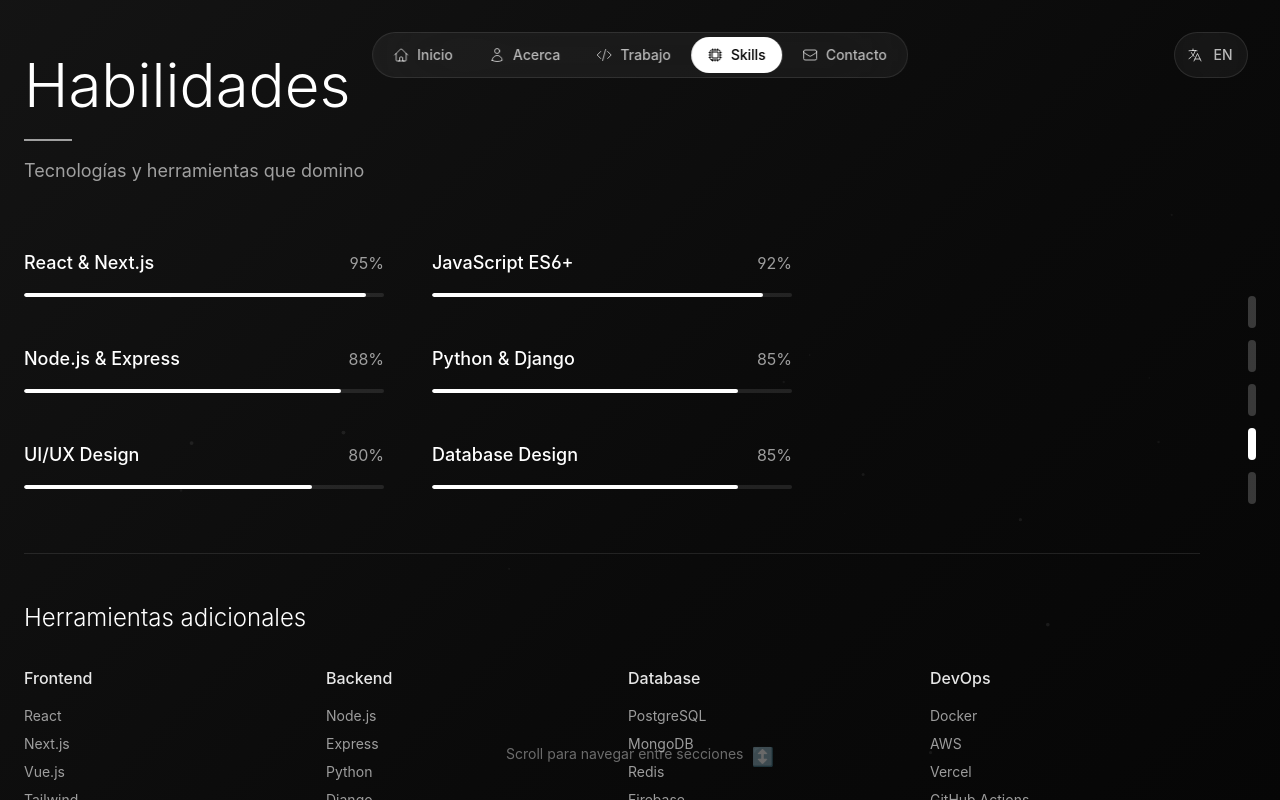
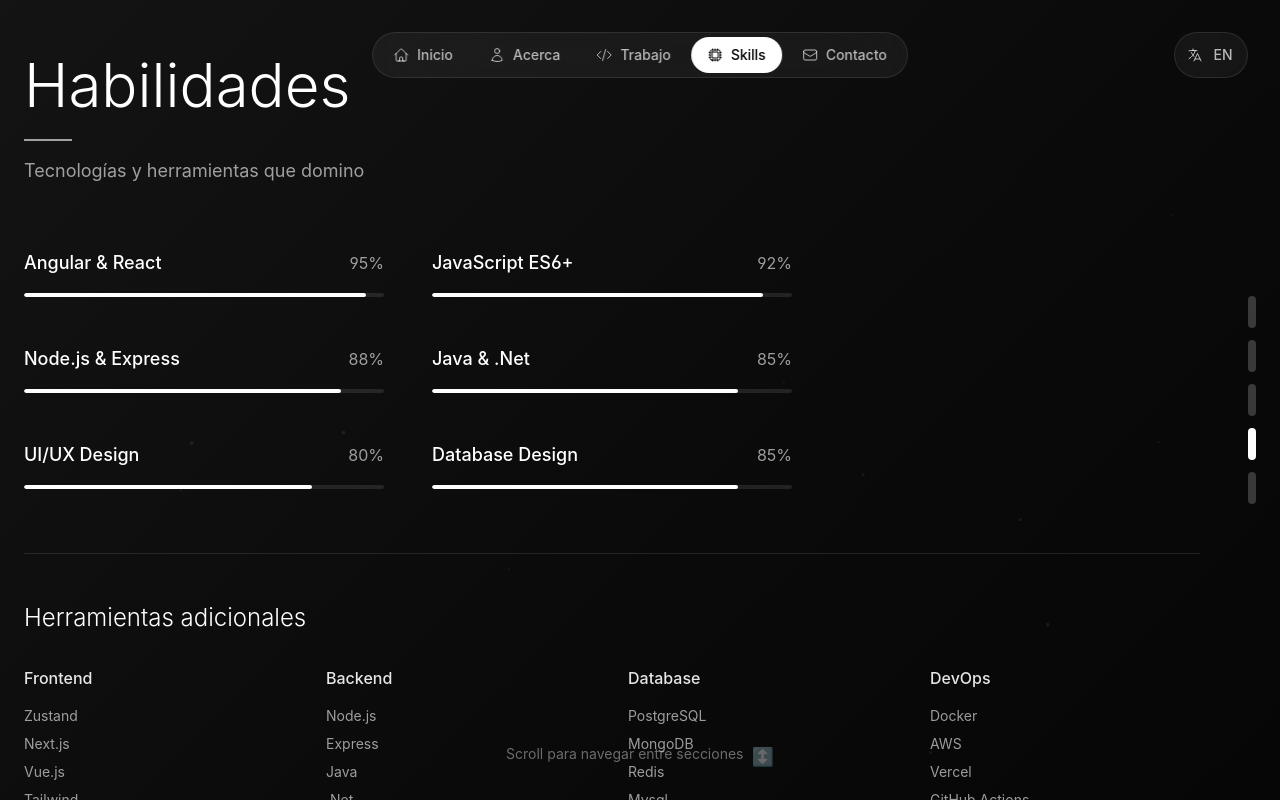
Before and after one commit to MrJohanF/mrjohanf-portfolio, a Next.js app: page / in a window 1280 px wide. Both pictures are taken after a click on the button "Skills". Built offline with nearby package versions, Linux system fonts and the light colour scheme.

Commit message:
Update portfolio content and structure: add new icons, refine project descriptions, and enhance skills section. Adjust contact email and improve project technology stacks for better clarity and relevance.

```diff
--- a/src/app/page.js
+++ b/src/app/page.js
@@ -14,13 +14,19 @@ import {
   ChevronRightIcon,
   PlayIcon,
   ShoppingCartIcon,
+  GlobeAmericasIcon,
+  FilmIcon,
+  SunIcon,
   ClipboardDocumentListIcon,
+  WrenchScrewdriverIcon,
   CpuChipIcon as AIIcon,
   BuildingOfficeIcon,
   CurrencyDollarIcon,
   ChartBarIcon,
-  LanguageIcon
+  LanguageIcon,
 } from '@heroicons/react/24/outline'
+
+
 
 export default function Portfolio() {
   const [currentSection, setCurrentSection] = useState('home')
@@ -47,15 +53,15 @@ export default function Portfolio() {
         name: 'Johan Fernández',
         title: 'Desarrollador Full Stack especializado en crear',
         titleHighlight: 'experiencias digitales excepcionales',
-        subtitle: 'Combinando diseño elegante con código limpio para crear aplicaciones web modernas que realmente importan.',
+        subtitle: 'Combinando diseño elegante con código limpio para crear aplicaciones modernas y eficientes.',
         viewWork: 'Ver mi trabajo',
         contact: 'Contactar'
       },
       about: {
         title: 'Acerca de mí',
-        p1: 'Con más de 5 años de experiencia en desarrollo web, me especializo en crear aplicaciones modernas que combinan diseño elegante con funcionalidad robusta.',
-        p2: 'Mi filosofía se centra en la simplicidad, la performance y la experiencia del usuario. Creo firmemente que las mejores soluciones son las más elegantes.',
-        p3: 'Trabajo principalmente con React, Next.js y Node.js, pero siempre estoy explorando nuevas tecnologías que puedan aportar valor a mis proyectos.',
+        p1: 'Con más de 5 años de experiencia en desarrollo, me especializo en crear aplicaciones modernas que combinan diseño elegante con funcionalidad robusta.',
+        p2: 'Mi filosofía se centra en la simplicidad, la performance y la experiencia del usuario. Creo firmemente que las mejores soluciones son las más eficientes.',
+        p3: 'Trabajo principalmente con React, Angular, Java, .Net y Node.js, pero siempre estoy explorando nuevas tecnologías que puedan aportar valor a mis proyectos.',
         stats: {
           projects: 'Proyectos',
           years: 'Años',
@@ -73,39 +79,39 @@ export default function Portfolio() {
         title: 'Portfolio',
         items: [
           {
-            title: "E-Commerce Platform",
-            description: "Plataforma completa de comercio electrónico con Next.js y microservicios. Sistema de pagos integrado con Stripe, gestión avanzada de inventario y dashboard de análisis en tiempo real.",
-            category: "Web App",
+            title: "E-Commerce Compensar",
+            description: "Plataforma completa de comercio electrónico con Java y microservicios. Sistema de pagos integrado con Stripe, gestión avanzada de inventario y dashboard de análisis en tiempo real.",
+            category: "Aplicación Desktop",
             status: "Activo"
           },
           {
-            title: "Task Management",
+            title: "Gestión de Tareas",
             description: "Aplicación de gestión de tareas con colaboración en tiempo real. Incluye notificaciones push, asignación inteligente de tareas y reportes de productividad avanzados.",
             category: "Productividad",
             status: "Desarrollo"
           },
           {
-            title: "AI Dashboard",
-            description: "Dashboard inteligente con integración de IA y análisis predictivo avanzado. Machine learning para detección de patrones, predicciones de negocio y automatización de procesos.",
-            category: "AI/ML",
+            title: "Páramo de Guerrero",
+            description: "El proyecto páramo-de-guerrero es una aplicación web moderna diseñada para monitorear y optimizar la salud de las plantas utilizando inteligencia artificial y datos de sensores.",
+            category: "Aplicación Web",
             status: "Completado"
           },
           {
-            title: "Real Estate Platform",
-            description: "Plataforma completa para búsqueda y gestión de propiedades inmobiliarias. Incluye mapas interactivos, filtros avanzados, tours virtuales y sistema de citas.",
-            category: "App Móvil",
+            title: "MyWhereToGo",
+            description: "MyWhereToGo es una plataforma web integral diseñada para facilitar el descubrimiento, la reseña y la reserva de lugares como restaurantes, atracciones y diversos puntos de interés.",
+            category: "Aplicación Web",
             status: "Completado"
           },
           {
-            title: "Crypto Tracker",
-            description: "Aplicación avanzada para seguimiento de criptomonedas con análisis técnico profesional. Alertas de precio personalizadas, portfolio tracking y noticias en tiempo real.",
-            category: "FinTech",
+            title: "Aplicación de Películas",
+            description: "Una aplicación de películas moderna y responsive construida con Next.js 13, con detalles de películas, trailers, reseñas y más. La aplicación utiliza la API de The Movie Database (TMDB) para obtener datos de películas.",
+            category: "Aplicación Web",
             status: "Completado"
           },
           {
-            title: "Social Media Analytics",
-            description: "Herramienta de análisis para redes sociales con métricas avanzadas. Seguimiento de engagement, análisis de audiencia y reportes automatizados para múltiples plataformas.",
-            category: "Analytics",
+            title: "Plataforma E-Commerce",
+            description: "Una plataforma de comercio electrónico segura con sistema de autenticación",
+            category: "Aplicación Web",
             status: "Completado"
           }
         ],
@@ -149,15 +155,15 @@ export default function Portfolio() {
         name: 'Johan Fernández',
         title: 'Full Stack Developer specialized in creating',
         titleHighlight: 'exceptional digital experiences',
-        subtitle: 'Combining elegant design with clean code to create modern web applications that truly matter.',
+        subtitle: 'Combining elegant design with clean code to create modern and efficient applications.',
         viewWork: 'View my work',
         contact: 'Contact'
       },
       about: {
         title: 'About me',
-        p1: 'With over 5 years of experience in web development, I specialize in creating modern applications that combine elegant design with robust functionality.',
-        p2: 'My philosophy focuses on simplicity, performance, and user experience. I firmly believe that the best solutions are the most elegant ones.',
-        p3: 'I work primarily with React, Next.js and Node.js, but Im always exploring new technologies that can add value to my projects.',
+        p1: 'With over 5 years of experience in development, I specialize in creating modern applications that combine elegant design with robust functionality.',
+        p2: 'My philosophy focuses on simplicity, performance, and user experience. I firmly believe that the best solutions are the most efficient ones.',
+        p3: 'I work primarily with React, Angular, Java, .Net and Node.js, but Im always exploring new technologies that can add value to my projects.',
         stats: {
           projects: 'Projects',
           years: 'Years',
@@ -175,9 +181,9 @@ export default function Portfolio() {
         title: 'Portfolio',
         items: [
           {
-            title: "E-Commerce Platform",
-            description: "Complete e-commerce platform with Next.js and microservices. Integrated payment system with Stripe, advanced inventory management and real-time analytics dashboard.",
-            category: "Web App",
+            title: "E-Commerce Compensar",
+            description: "Complete e-commerce platform built with Java and microservices. Integrated payment system with Stripe, advanced inventory management and real-time analytics dashboard.",
+            category: "Desktop App",
             status: "Active"
           },
           {
@@ -187,27 +193,27 @@ export default function Portfolio() {
             status: "Development"
           },
           {
-            title: "AI Dashboard",
-            description: "Intelligent dashboard with AI integration and advanced predictive analytics. Machine learning for pattern detection, business predictions and process automation.",
-            category: "AI/ML",
+            title: "Paramo de Guerrero",
+            description: "The paramo-de-guerrero project is a modern web application designed to monitor and optimize plant health using artificial intelligence and sensor data.",
+            category: "Web App",
             status: "Completed"
           },
           {
-            title: "Real Estate Platform",
-            description: "Complete platform for real estate search and management. Includes interactive maps, advanced filters, virtual tours and appointment system.",
-            category: "Mobile App",
+            title: "MyWhereToGo",
+            description: "MyWhereToGo is a comprehensive web platform designed to facilitate the discovery, review, and booking of places such as restaurants, attractions, and various points of interest.",
+            category: "Web App",
             status: "Completed"
           },
           {
-            title: "Crypto Tracker",
-            description: "Advanced cryptocurrency tracking application with professional technical analysis. Custom price alerts, portfolio tracking and real-time news.",
-            category: "FinTech",
+            title: "Movie App",
+            description: "A modern and responsive movie application built with Next.js 13, featuring movie details, trailers, reviews, and more. The application uses The Movie Database (TMDB) API to fetch movie data.",
+            category: "Web App",
             status: "Completed"
           },
           {
-            title: "Social Media Analytics",
-            description: "Social media analysis tool with advanced metrics. Engagement tracking, audience analysis and automated reports for multiple platforms.",
-            category: "Analytics",
+            title: "E-Commerce Platform",
+            description: "A secure E-commerce platform with authentication system",
+            category: "Web App",
             status: "Completed"
           }
         ],
@@ -329,10 +335,10 @@ export default function Portfolio() {
   const projects = [
     {
       id: 1,
-      tech: ["Next.js", "JavaScript", "Stripe", "PostgreSQL", "Redis"],
+      tech: ["Java", "Spring Boot", "MySQL", "ChartFX", "AWS"],
       year: "2024",
-      demo: "https://demo1.com",
-      github: "https://github.com/mrjohanf/ecommerce",
+      demo: "https://github.com/MrJohanF/tiendacompensar",
+      github: "https://github.com/MrJohanF/tiendacompensar",
       icon: ShoppingCartIcon,
     },
     {
@@ -345,43 +351,43 @@ export default function Portfolio() {
     },
     {
       id: 3,
-      tech: ["Python", "TensorFlow", "React", "FastAPI", "Docker"],
-      year: "2023",
-      demo: "https://demo3.com",
-      github: "https://github.com/mrjohanf/ai-dashboard",
-      icon: AIIcon,
+      tech: ["Next.js", "React.js", "Tailwind CSS", "Java", "Docker"],
+      year: "2024",
+      demo: "https://paramo-de-guerrero.vercel.app/",
+      github: "https://github.com/MrJohanF/paramo-de-guerrero",
+      icon: SunIcon,
     },
     {
       id: 4,
-      tech: ["React Native", "Firebase", "Maps API", "Expo", "Node.js"],
-      year: "2023",
-      demo: "https://demo4.com",
-      github: "https://github.com/mrjohanf/realestate",
-      icon: BuildingOfficeIcon,
+      tech: ["React.js", "Next.js", "Tailwind CSS", "Framer Motion", "Zustand ", "Cloudinary ", "Mapbox-gl", "Prisma (ORM)", "Redis (Cache)", "PostgreSQL", "JWT", "Heroku/Vercel", "Vercel", "GitHub Actions"],
+      year: "2025",
+      demo: "https://mywheretogo.com/",
+      github: "https://github.com/mrjohanf/mywhereto",
+      icon: GlobeAmericasIcon,
     },
     {
       id: 5,
-      tech: ["Vue.js", "Node.js", "WebSocket", "Chart.js", "Redis"],
-      year: "2023",
-      demo: "https://demo5.com",
-      github: "https://github.com/mrjohanf/crypto-tracker",
-      icon: CurrencyDollarIcon,
+      tech: ["Tailwind CSS", "Next.js", "React", "Framer Motion", "Lucide React", "TMDB API" ],
+      year: "2024",
+      demo: "https://movies-olive-kappa.vercel.app/",
+      github: "https://github.com/MrJohanF/movies",
+      icon: FilmIcon,
     },
     {
       id: 6,
-      tech: ["React", "D3.js", "Python", "PostgreSQL", "AWS"],
-      year: "2023",
-      demo: "https://demo6.com",
-      github: "https://github.com/mrjohanf/social-analytics",
-      icon: ChartBarIcon,
+      tech: ["Next.js", "Prisma ORM", "Tailwind CSS", "JWT", "Bcrypt", "Zod Validator"],
+      year: "2025",
+      demo: "https://ucommerce.live/",
+      github: "https://github.com/MrJohanF/e-commerce",
+      icon: ShoppingCartIcon,
     }
   ]
 
   const skills = [
-    { name: "React & Next.js", level: 95 },
+    { name: "Angular & React", level: 95 },
     { name: "JavaScript ES6+", level: 92 },
     { name: "Node.js & Express", level: 88 },
-    { name: "Python & Django", level: 85 },
+    { name: "Java & .Net", level: 85 },
     { name: "UI/UX Design", level: 80 },
     { name: "Database Design", level: 85 }
   ]
@@ -837,9 +843,9 @@ export default function Portfolio() {
                   <h3 className="text-2xl font-light mb-8">{t.skills.additional}</h3>
                   <div className="grid grid-cols-2 md:grid-cols-4 gap-8">
                     {[
-                      { category: t.skills.categories.frontend, tools: ['React', 'Next.js', 'Vue.js', 'Tailwind'] },
-                      { category: t.skills.categories.backend, tools: ['Node.js', 'Express', 'Python', 'Django'] },
-                      { category: t.skills.categories.database, tools: ['PostgreSQL', 'MongoDB', 'Redis', 'Firebase'] },
+                      { category: t.skills.categories.frontend, tools: ['Zustand', 'Next.js', 'Vue.js', 'Tailwind'] },
+                      { category: t.skills.categories.backend, tools: ['Node.js', 'Express', 'Java', '.Net'] },
+                      { category: t.skills.categories.database, tools: ['PostgreSQL', 'MongoDB', 'Redis', 'Mysql'] },
                       { category: t.skills.categories.devops, tools: ['Docker', 'AWS', 'Vercel', 'GitHub Actions'] }
                     ].map((group) => (
                       <div key={group.category} className="space-y-4">
@@ -869,7 +875,7 @@ export default function Portfolio() {
 
                 <div className="grid grid-cols-1 md:grid-cols-3 gap-8 max-w-4xl mx-auto mb-16">
                   {[
-                    { label: 'Email', value: 'johan@mrjohanf.dev', action: 'mailto:johan@mrjohanf.dev' },
+                    { label: 'Email', value: 'johan_harol@outlook.com', action: 'mailto:johan_harol@outlook.com' },
                     { label: 'LinkedIn', value: 'linkedin.com/in/mrjohanf', action: 'https://linkedin.com/in/mrjohanf' },
                     { label: 'GitHub', value: 'github.com/mrjohanf', action: 'https://github.com/mrjohanf' }
                   ].map((contact, index) => (
```
Also changed, not shown: 2 other files (tests, documents, lock files or other folders).
